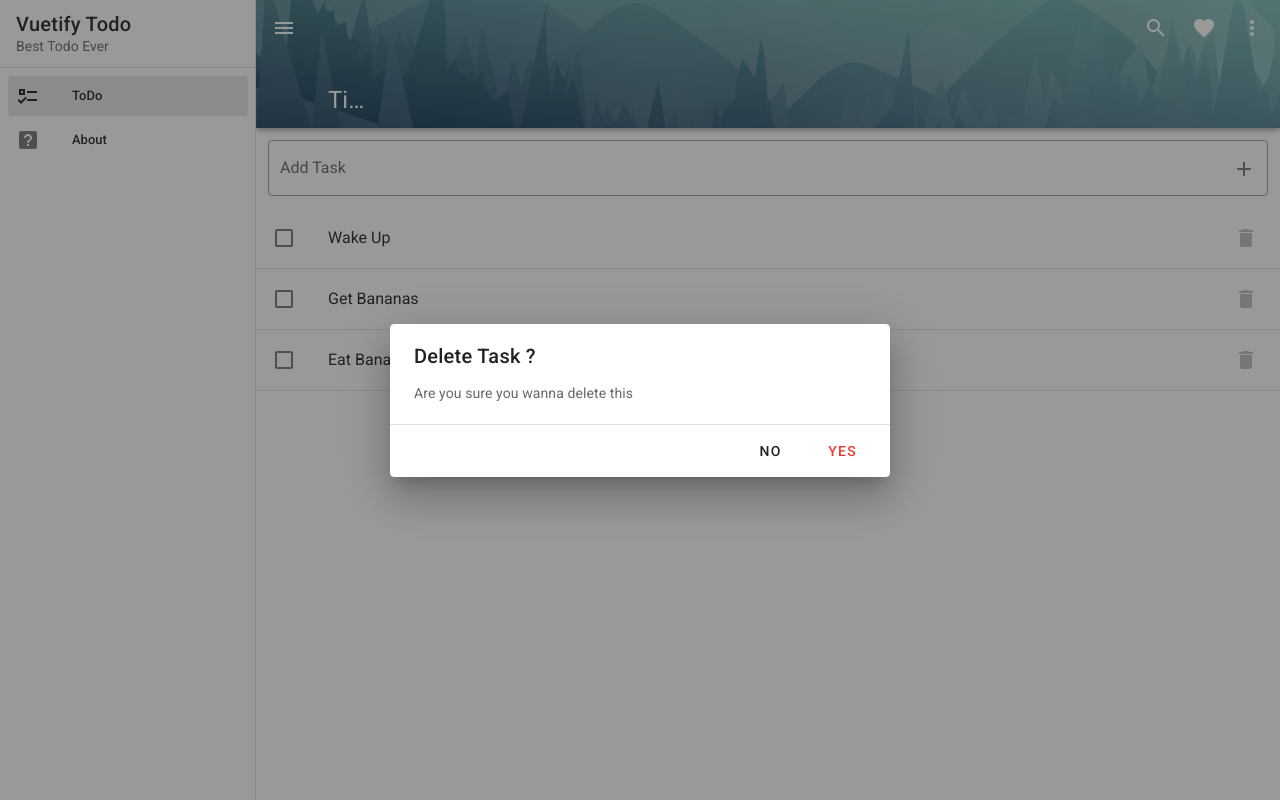
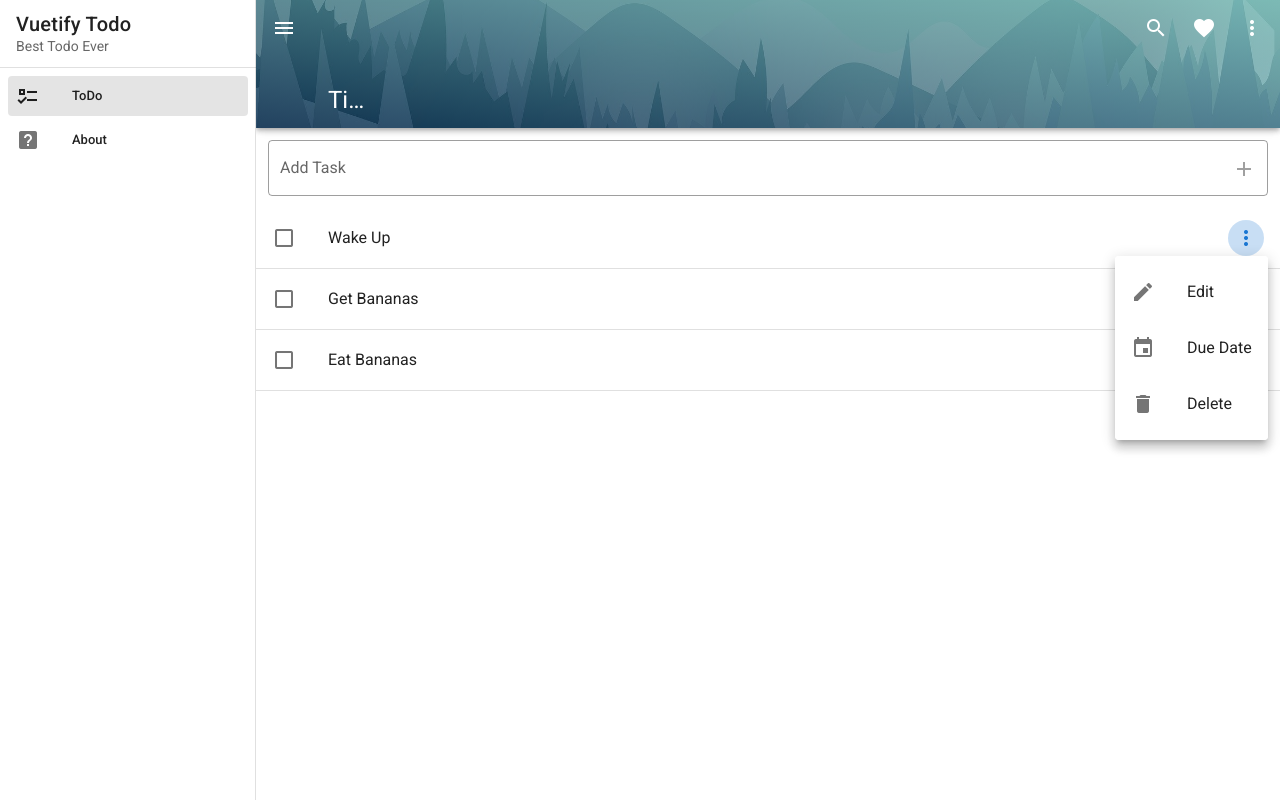
Before and after one commit to yahya077/vuetify-todo, a Vue app: page /#/ in a window 1280 px wide. Both pictures are taken after a click on the button 1246 px from the left and 238 px from the top of the page. Built offline with nearby package versions, Linux system fonts and the light colour scheme.

Commit message:
edit task

```diff
--- /dev/null
+++ b/src/components/Todo/Dialogs/DialogEdit.vue
@@ -0,0 +1,77 @@
+<template>
+    <v-dialog
+            :value="true"
+            width="500"
+    >
+
+        <v-card>
+            <v-card-title>
+                Edit Task
+            </v-card-title>
+
+            <v-card-text>
+                Edit the title of this :task
+                <v-text-field
+                        v-model="taskTitle"
+                        @keyup.enter="saveTask"
+                ></v-text-field>
+            </v-card-text>
+
+            <v-divider></v-divider>
+
+            <v-card-actions>
+                <v-spacer></v-spacer>
+                <v-btn
+                        text
+                        @click="$emit('close')"
+                >
+                    Cancel
+                </v-btn>
+                <v-btn
+                        color=" darken-1"
+                        :disabled="taskTitleInvalid"
+                        text
+                        @click="saveTask"
+                >
+                    Save
+                </v-btn>
+            </v-card-actions>
+        </v-card>
+    </v-dialog>
+</template>
+
+<script>
+    export default {
+        name: "DialogDelete",
+        props: ['task'],
+        data() {
+            return {
+                taskTitle: null
+            }
+        },
+        computed: {
+            taskTitleInvalid() {
+                return !this.taskTitle || this.taskTitle === this.task.title
+            }
+        },
+        methods: {
+          saveTask() {
+              if (!this.taskTitleInvalid){
+              let payload = {
+                  id: this.task.id,
+                  title: this.taskTitle
+              }
+              this.$store.dispatch('updateTaskTitle', payload)
+              this.$emit('close')
+              }
+          }
+        },
+        mounted() {
+            this.taskTitle = this.task.title
+        }
+    }
+</script>
+
+<style scoped>
+
+</style>
--- a/src/components/Todo/FieldAddTask.vue
+++ b/src/components/Todo/FieldAddTask.vue
@@ -1,15 +1,24 @@
 <template>
     <v-text-field
             v-model="newTaskTitle"
-            @click:append="addTask"
             @keyup.enter="addTask"
             class="pa-3"
             outlined
             label="Add Task"
-            append-icon="mdi-plus"
             hide-details
             clearable
-    ></v-text-field>
+    >
+        <template v-slot:append>
+           <v-icon
+                   @click="addTask"
+                   color="primary"
+                   :disabled="newTaskTitleInvalid"
+
+           >
+               mdi-plus
+           </v-icon>
+        </template>
+    </v-text-field>
 </template>
 
 <script>
@@ -19,10 +28,17 @@
                 newTaskTitle: '',
             }
         },
+        computed: {
+            newTaskTitleInvalid(){
+                return !this.newTaskTitle
+            }
+        },
         methods: {
             addTask(){
-                this.$store.dispatch('addTask', this.newTaskTitle)
-                this.newTaskTitle = ''
+                if (!this.newTaskTitleInvalid){
+                    this.$store.dispatch('addTask', this.newTaskTitle)
+                    this.newTaskTitle = ''
+                }
             },
         },
     }
--- a/src/components/Todo/Task.vue
+++ b/src/components/Todo/Task.vue
@@ -20,22 +20,11 @@
                     </v-list-item-title>
                 </v-list-item-content>
                 <v-list-item-action>
-                    <v-btn
-                            @click.stop="dialogs.delete = true"
-                            icon
-                    >
-                        <v-icon color="grey lighten-1">mdi-delete</v-icon>
-                    </v-btn>
+                    <task-menu :task="task"/>
                 </v-list-item-action>
             </template>
         </v-list-item>
         <v-divider></v-divider>
-        <dialog-delete
-                v-if="dialogs.delete"
-                @close="dialogs.delete = false"
-                :task="task"
-
-        />
     </div>
 </template>
 
@@ -43,15 +32,8 @@
     export default {
         name: "Task",
         props: ['task'],
-        data() {
-            return {
-                dialogs: {
-                    delete: false
-                }
-            }
-        },
         components: {
-            'dialog-delete': require('@/components/Todo/Dialogs/DialogDelete.vue').default
+            'task-menu': require('@/components/Todo/TaskMenu.vue').default
         }
     }
 </script>
--- /dev/null
+++ b/src/components/Todo/TaskMenu.vue
@@ -0,0 +1,84 @@
+<template>
+    <div>
+    <v-menu offset-y>
+        <template v-slot:activator="{ on, attrs }">
+            <v-btn
+                    icon
+                    v-bind="attrs"
+                    v-on="on"
+                    color="primary"
+            >
+                <v-icon>mdi-dots-vertical</v-icon>
+            </v-btn>
+        </template>
+        <v-list>
+            <v-list-item
+                    v-for="(item, index) in items"
+                    :key="index"
+                    @click="handleClick(index)"
+            >
+                <v-list-item-icon>
+                    <v-icon v-text="item.icon"></v-icon>
+                </v-list-item-icon>
+                <v-list-item-title>{{ item.title }}</v-list-item-title>
+            </v-list-item>
+        </v-list>
+    </v-menu>
+        <dialog-edit
+                v-if="dialogs.edit"
+                @close="dialogs.edit = false"
+                :task="task"
+        />
+        <dialog-delete
+                v-if="dialogs.delete"
+                @close="dialogs.delete = false"
+                :task="task"
+        />
+    </div>
+</template>
+
+<script>
+    export default {
+        name: "TaskMenu",
+        props: ['task'],
+        data: () => ({
+            dialogs: {
+                edit: false,
+                delete: false
+            },
+            items: [
+                { title: 'Edit',
+                  icon:'mdi-pencil',
+                  click(){
+                      this.dialogs.edit = true
+                  }
+                },
+                { title: 'Due Date',
+                  icon:'mdi-calendar',
+                  click(){
+                      console.log('')
+                  }
+                },
+                { title: 'Delete',
+                  icon:'mdi-delete',
+                  click(){
+                      this.dialogs.delete = true
+                  }
+                },
+            ],
+        }),
+        methods: {
+            handleClick(index) {
+                this.items[index].click.call(this)
+            }
+        },
+        components: {
+            'dialog-edit': require('@/components/Todo/Dialogs/DialogEdit.vue').default,
+            'dialog-delete': require('@/components/Todo/Dialogs/DialogDelete.vue').default,
+        }
+    }
+</script>
+
+<style scoped>
+
+</style>
--- a/src/store/index.js
+++ b/src/store/index.js
@@ -43,6 +43,11 @@ export default new Vuex.Store({
     deleteTask(state, id) {
       state.tasks = state.tasks.filter(task => task.id !== id)
     },
+    updateTaskTitle(state, payload) {
+      let task = state.tasks.filter(task => task.id === payload.id)[0];
+      task.title = payload.title
+
+    },
     showSnackbar(state, text){
       let _timeOut = 0
       if(state.snackbar.show) {
@@ -66,6 +71,10 @@ export default new Vuex.Store({
     deleteTask({commit}, id){
       commit('deleteTask', id)
       commit('showSnackbar', 'Task Deleted')
+    },
+    updateTaskTitle({commit}, payload) {
+      commit('updateTaskTitle', payload)
+      commit('showSnackbar', 'Task updated!')
     }
   },
   getters: {
```
